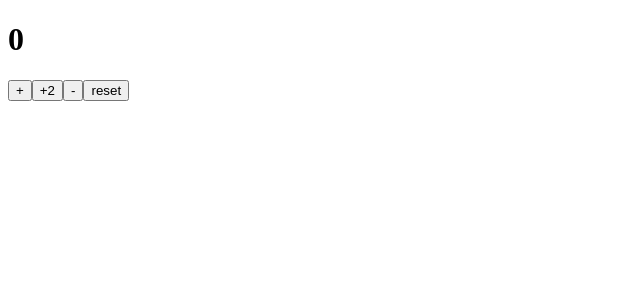
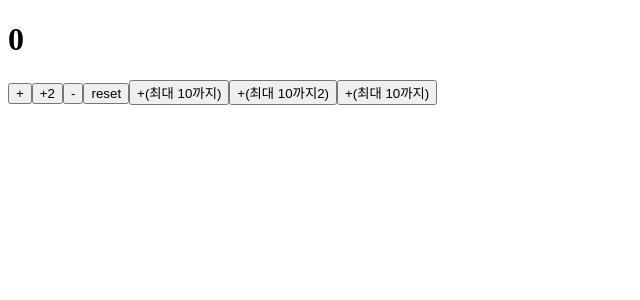
Before and after one commit to Woojiyeong/Programming, a React (Vite) app: page / in a window 1280 px wide. Shown: the top 300 px of the page, without its empty margins (0-640 px from the left). Built offline with nearby package versions, Linux system fonts and the light colour scheme.

Commit message:
CounterApp + (최대 10까지), if문, 삼항연산자

```diff
--- a/src/CounterApp.jsx
+++ b/src/CounterApp.jsx
@@ -14,6 +14,12 @@ function CounterApp() {
     <button onClick={() => setCount((count => count + 2 ))}>+2</button>
     <button onClick={() => setCount((count => count - 1 ))}>-</button>
     <button onClick={() => setCount(0)}>reset</button>
+    <button onClick={()=> setCount((count) =>{
+      if(count +1>=10) return 10;
+      return count +1;
+    })}>+(최대 10까지)</button>
+    <button onClick={() => setCount((count)=> count + 1 >=10?10:count+1)}>+(최대 10까지2)</button>
+    <button onClick={() => setCount(0)}>+(최대 10까지)</button>
     {/* <button onClick={setCount(0)}>reset</button> <- Too many re-renders */}
     {/* <button
           className="counter"
```
